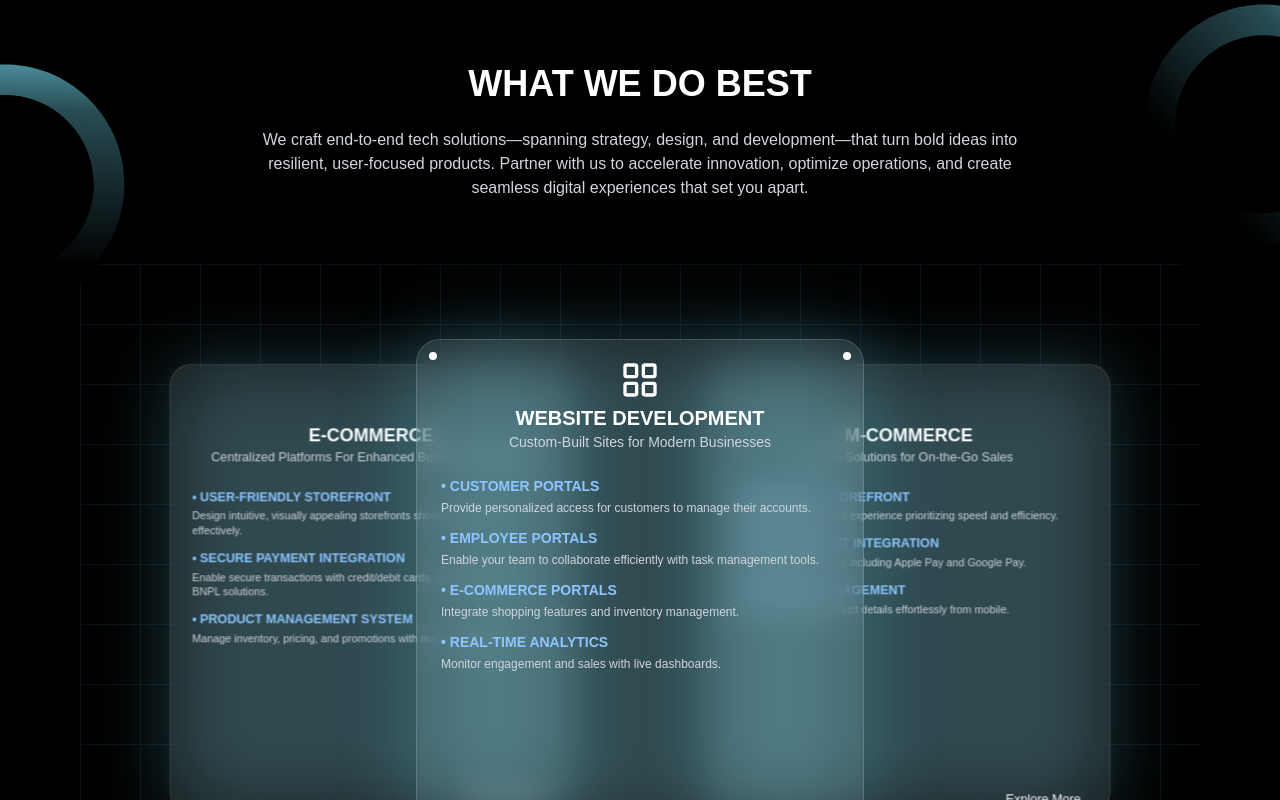
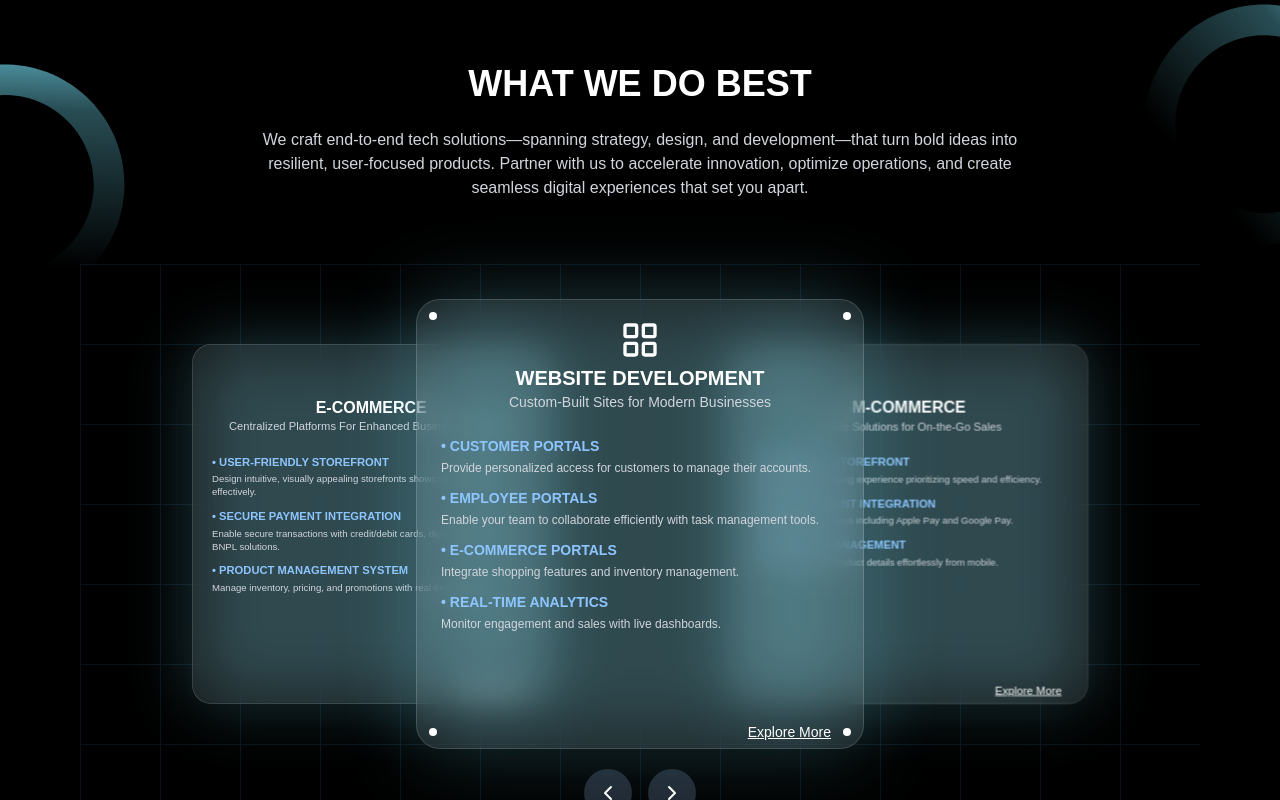
Before and after one commit to mukeshlilwa/AiVista, a Next.js app: page / in a window 1280 px wide. Shown: the top 800 px of the page. Built offline with nearby package versions, Linux system fonts and the light colour scheme.

Commit message:
mk commot 2

```diff
--- a/src/app/Components/cardSlider.jsx
+++ b/src/app/Components/cardSlider.jsx
@@ -110,16 +110,16 @@ const Slider = () => {
         </div>
 
         {/* Slides */}
-        <div className="relative h-[650px] flex items-center px-6">
+        <div className="relative h-[520px] flex items-center px-3">
           {/* Grid background */}
           <div
-            className="absolute inset-0 rounded-3xl pointer-events-none z-0"
+            className="absolute inset-0 pointer-events-none z-0 mb-[-45px]"
             style={{
               backgroundImage:
                 "linear-gradient(#2b557f 1px, transparent 1px), linear-gradient(90deg, #2b557f 1px, transparent 1px)",
-              backgroundSize: "60px 60px",
+              backgroundSize: "80px 80px",
               opacity: 0.2,
-              padding: "20px",
+
             }}
           />
 
@@ -129,10 +129,10 @@ const Slider = () => {
             if (position > 1) position -= slides.length;
 
             const isCenter = position === 0;
-            const scale = isCenter ? 1 : 0.9;
+            const scale = isCenter ? 1 : 0.8;
             const transform = `translateX(${position * 60}%) scale(${scale})`;
             const zIndex = isCenter ? 30 : 10;
-            const height = "500px";
+            const height = "450px";
 
             return (
               <div
@@ -207,7 +207,7 @@ const Slider = () => {
         </div>
 
         {/* Controls */}
-        <div className="flex justify-center items-center mt-10 space-x-8">
+        <div className="flex justify-center items-center mt-[-15px] space-x-4">
           <button
             className="bg-gray-700/60 rounded-full p-3 hover:bg-gray-600 transition"
             onClick={handlePrevious}
```
